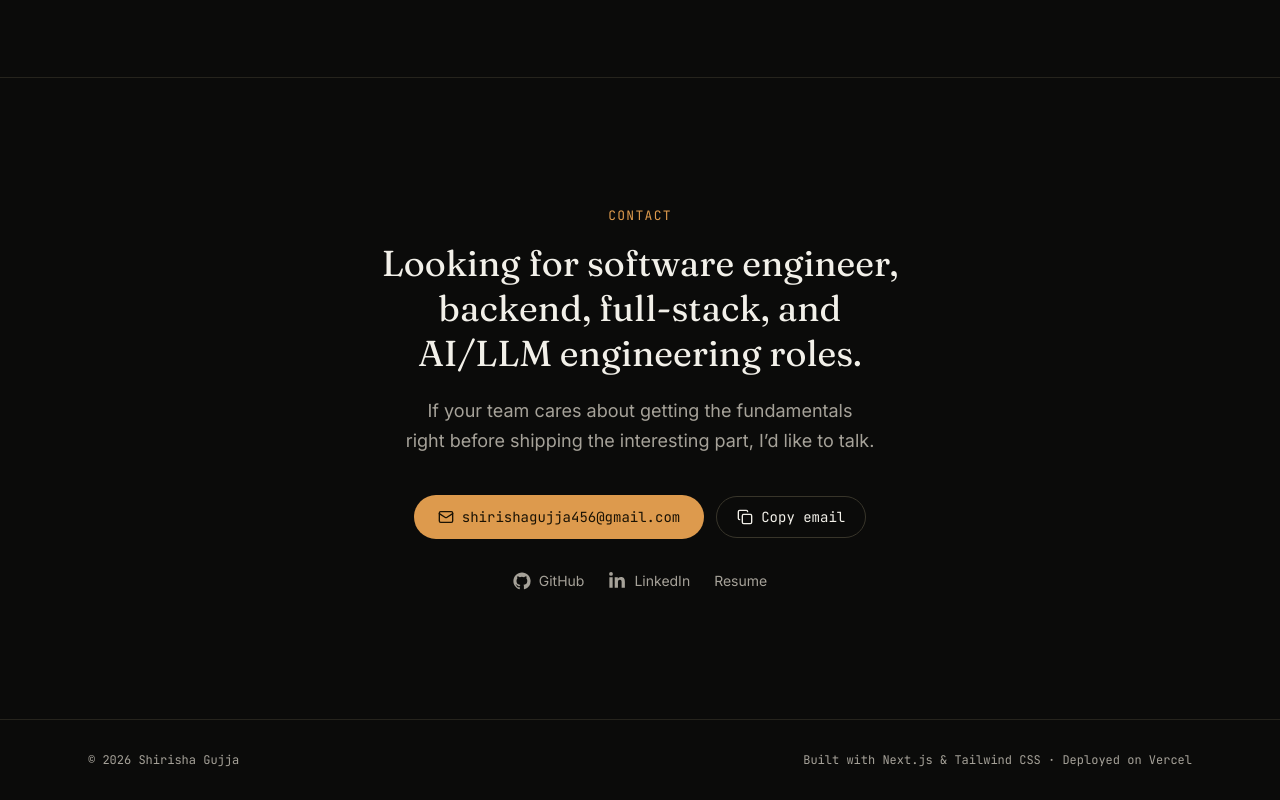
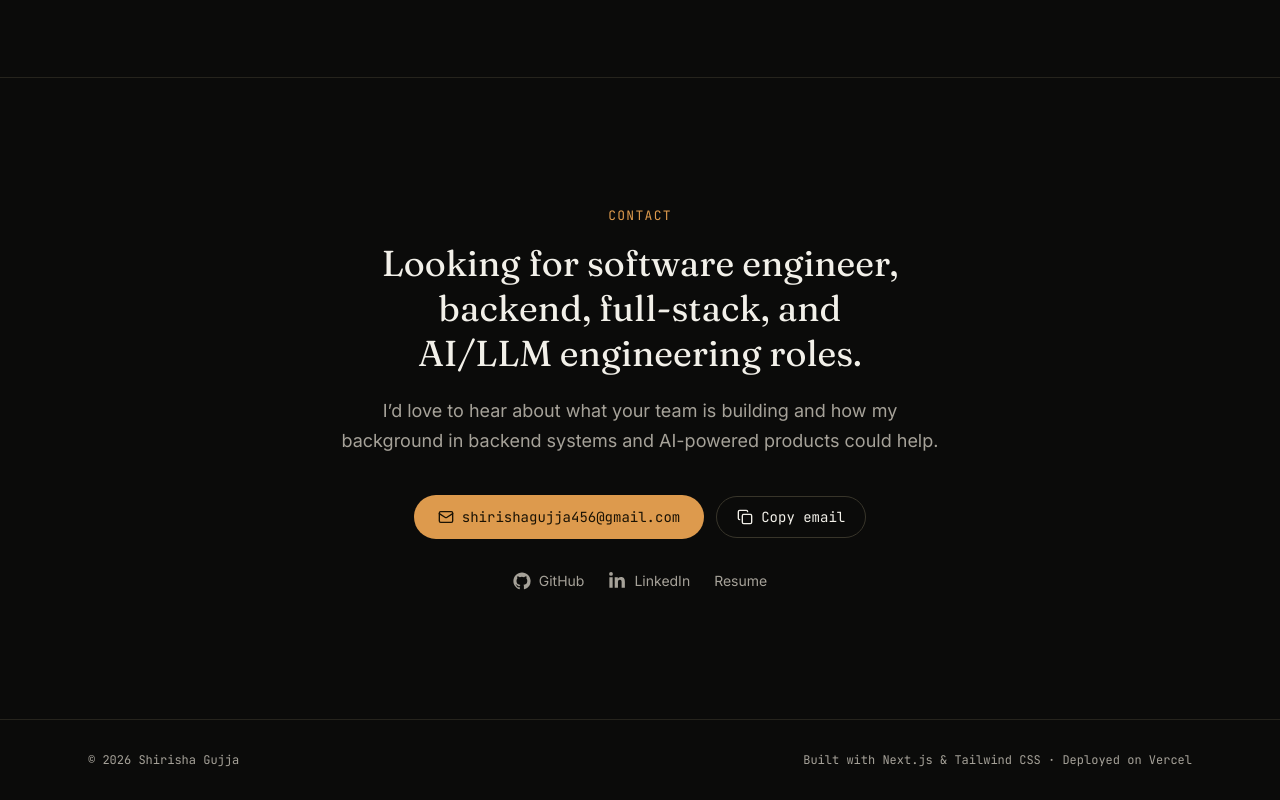
Before and after one commit to shirisha456/portfolio-website, a Next.js app: page / in a window 1280 px wide. Shown: the part 8377-9177 px from the top of the page. Built offline with nearby package versions, Linux system fonts and the light colour scheme.

Commit message:
Soften contact CTA copy

```diff
--- a/components/sections/contact.tsx
+++ b/components/sections/contact.tsx
@@ -14,8 +14,8 @@ export function Contact() {
             Looking for software engineer, backend, full-stack, and AI/LLM engineering roles.
           </h2>
           <p className="mt-5 text-balance text-base leading-relaxed text-muted sm:text-lg">
-            If your team cares about getting the fundamentals right before shipping the
-            interesting part, I&rsquo;d like to talk.
+            I&rsquo;d love to hear about what your team is building and how my background in
+            backend systems and AI-powered products could help.
           </p>
 
           <div className="mt-10 flex flex-wrap items-center justify-center gap-3">
```
